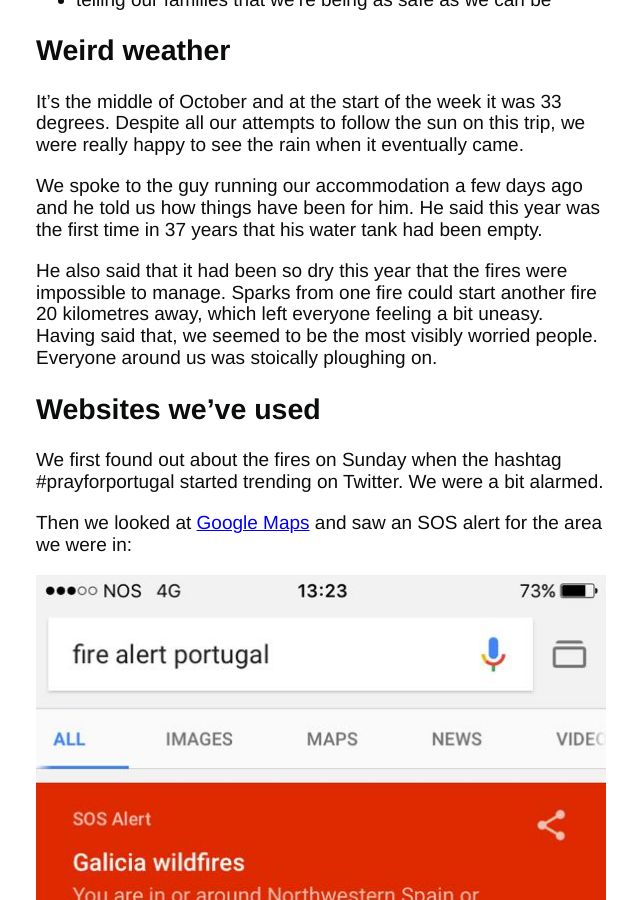
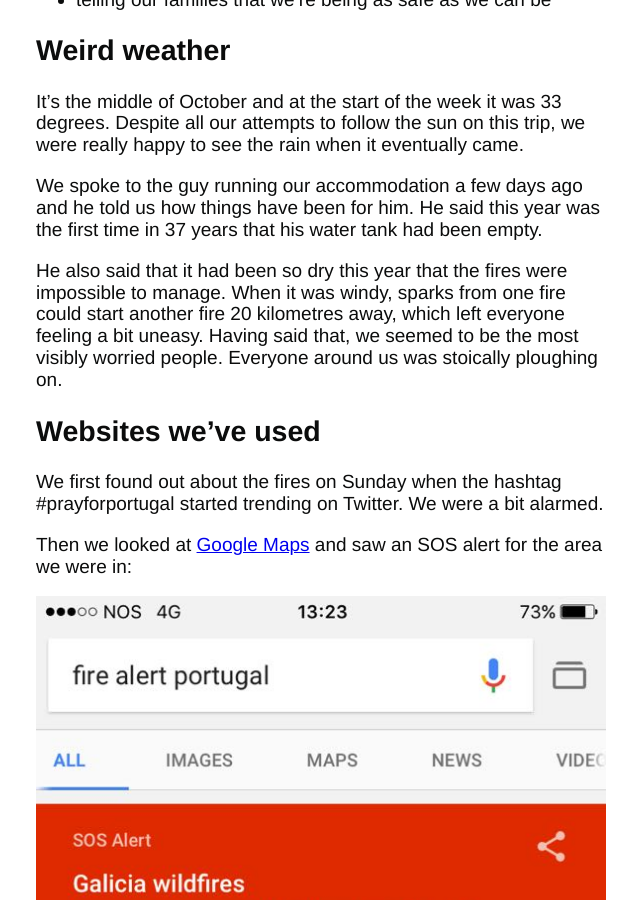
Before and after one commit to tombye/trexit, a Jekyll site: the page built from _posts/2017-10-18-portugal-fires.markdown, in a window 1280 px wide and 900 px high, scrolled down 449 px. Shown: the whole window, without its empty margins (124-764 px from the left). Built offline with Jekyll 4.4.1, drawn with Linux system fonts in a browser that asks for light colours.

Commit message:
Update 2017-10-18-portugal-fires.markdown

```diff
--- a/_posts/2017-10-18-portugal-fires.markdown
+++ b/_posts/2017-10-18-portugal-fires.markdown
@@ -22,7 +22,7 @@
 
 We spoke to the guy running our accommodation a few days ago and he told us how things have been for him. He said this year was the first time in 37 years that his water tank had been empty.
 
-He also said that it had been so dry this year that the fires were impossible to manage. Sparks from one fire could start another fire 20 kilometres away, which left everyone feeling a bit uneasy. Having said that, we seemed to be the most visibly worried people. Everyone around us was stoically ploughing on.
+He also said that it had been so dry this year that the fires were impossible to manage. When it was windy, sparks from one fire could start another fire 20 kilometres away, which left everyone feeling a bit uneasy. Having said that, we seemed to be the most visibly worried people. Everyone around us was stoically ploughing on.
 
 ## Websites we've used
 
```
